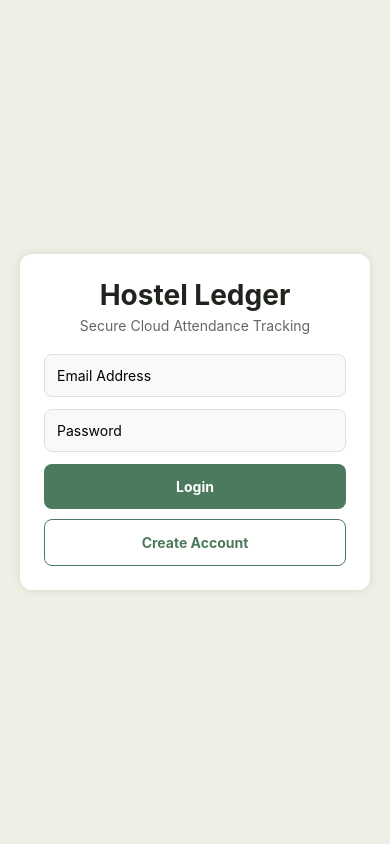
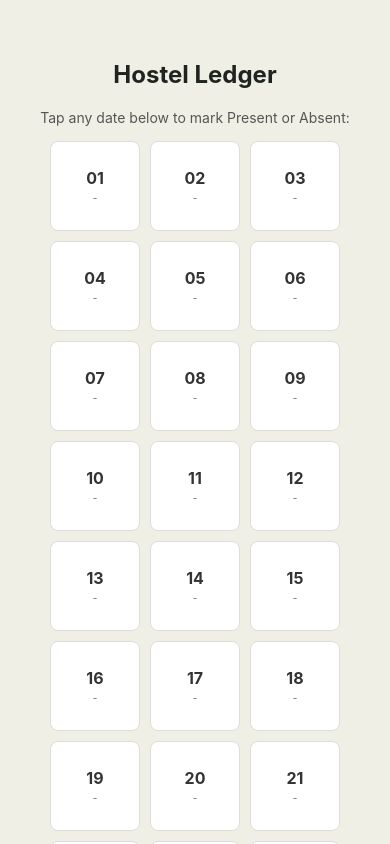
Before and after one commit to kartikT77/Hostel-ledger, a React Native app: screen / in a window 390 px wide. Built offline with nearby package versions, Linux system fonts and the light colour scheme; no server answers; the database is empty.

Commit message:
Refactor attendance fetching and remove auth UI

```diff
--- a/App.js
+++ b/App.js
@@ -3,34 +3,20 @@ import { StyleSheet, Text, View, TextInput, TouchableOpacity, Alert, ScrollView,
 import { supabase } from './supabase';
 
 export default function App() {
-  const [session, setSession] = useState(null);
-  const [email, setEmail] = useState('');
-  const [password, setPassword] = useState('');
-
-  // App States
   const [attendance, setAttendance] = useState({});
   const [modalVisible, setModalVisible] = useState(false);
   const [selectedDate, setSelectedDate] = useState('');
   const [note, setNote] = useState('');
 
-  // Track Auth State & Fetch Data securely
+  // Fetch all attendance records on load
   useEffect(() => {
-    supabase.auth.getSession().then(({ data: { session } }) => {
-      setSession(session);
-      if (session) fetchAttendance(session.user.id);
-    });
-
-    supabase.auth.onAuthStateChange((_event, session) => {
-      setSession(session);
-      if (session) fetchAttendance(session.user.id);
-    });
+    fetchAttendance();
   }, []);
 
-  const fetchAttendance = async (userId) => {
+  const fetchAttendance = async () => {
     const { data, error } = await supabase
       .from('attendance')
-      .select('*')
-      .eq('user_id', userId);
+      .select('*');
 
     if (error) {
       console.error(error.message);
@@ -43,28 +29,13 @@ export default function App() {
     }
   };
 
-  const handleLogin = async () => {
-    const { error } = await supabase.auth.signInWithPassword({ email, password });
-    if (error) Alert.alert('Login Failed', error.message);
-  };
-
-  const handleSignUp = async () => {
-    const { error } = await supabase.auth.signUp({ email, password });
-    if (error) {
-      Alert.alert('Sign Up Failed', error.message);
-    } else {
-      Alert.alert('Success!', 'Account created. You can now log in.');
-    }
-  };
-
   const saveStatus = async (status) => {
-    if (!session) return;
-    const userId = session.user.id;
     const dateKey = selectedDate;
 
+    // Save using date_key as the unique identifier
     const { error } = await supabase
       .from('attendance')
-      .upsert({ user_id: userId, date_key: dateKey, status, note }, { onConflict: ['user_id', 'date_key'] });
+      .upsert({ date_key: dateKey, status, note }, { onConflict: 'date_key' });
 
     if (error) {
       Alert.alert('Error saving', error.message);
@@ -74,38 +45,12 @@ export default function App() {
     }
   };
 
-  // If user is logged out, show Login/Signup Screen
-  if (!session) {
-    return (
-      <View style={styles.authContainer}>
-        <View style={styles.card}>
-          <Text style={styles.headerTitle}>Hostel Ledger</Text>
-          <Text style={styles.subtitle}>Secure Cloud Attendance Tracking</Text>
-
-          <TextInput placeholder="Email Address" value={email} onChangeText={setEmail} style={styles.input} autoCapitalize="none" />
-          <TextInput placeholder="Password" value={password} onChangeText={setPassword} style={styles.input} secureTextEntry />
-
-          <TouchableOpacity style={styles.primaryBtn} onPress={handleLogin}>
-            <Text style={styles.btnText}>Login</Text>
-          </TouchableOpacity>
-          <TouchableOpacity style={styles.secondaryBtn} onPress={handleSignUp}>
-            <Text style={styles.secondaryBtnText}>Create Account</Text>
-          </TouchableOpacity>
-        </View>
-      </View>
-    );
-  }
-
-  // Generate Current Month Days for Demo Grid
   const daysInMonth = Array.from({ length: 30 }, (_, i) => `2026-09-${String(i + 1).padStart(2, '0')}`);
 
   return (
     <ScrollView contentContainerStyle={styles.container}>
       <View style={styles.topBar}>
-        <Text style={styles.title}>My Hostel Ledger</Text>
-        <TouchableOpacity style={styles.logoutBtn} onPress={() => supabase.auth.signOut()}>
-          <Text style={styles.logoutText}>Log Out</Text>
-        </TouchableOpacity>
+        <Text style={styles.title}>Hostel Ledger</Text>
       </View>
 
       <Text style={styles.instructions}>Tap any date below to mark Present or Absent:</Text>
@@ -118,7 +63,15 @@ export default function App() {
           if (record?.status === 'Absent') bgStyle = styles.cellAbsent;
 
           return (
-            <TouchableOpacity key={date} style={[styles.cell, bgStyle]} onPress={() => { setSelectedDate(date); setNote(record?.note || ''); setModalVisible(true); }}>
+            <TouchableOpacity
+              key={date}
+              style={[styles.cell, bgStyle]}
+              onPress={() => {
+                setSelectedDate(date);
+                setNote(record?.note || '');
+                setModalVisible(true);
+              }}
+            >
               <Text style={styles.cellText}>{date.split('-')[2]}</Text>
               <Text style={styles.cellStatus}>{record ? record.status : '-'}</Text>
             </TouchableOpacity>
@@ -126,20 +79,24 @@ export default function App() {
         })}
       </View>
 
-      {/* Modal to Mark Attendance */}
       <Modal visible={modalVisible} transparent animationType="slide">
         <View style={styles.modalOverlay}>
           <View style={styles.modalContent}>
             <Text style={styles.modalTitle}>Manage Date: {selectedDate}</Text>
 
-            <TextInput placeholder="Add an optional note (e.g. left early)" value={note} onChangeText={setNote} style={styles.input} />
+            <TextInput
+              placeholder="Add an optional note"
+              value={note}
+              onChangeText={setNote}
+              style={styles.input}
+            />
 
             <View style={styles.modalButtons}>
               <TouchableOpacity style={[styles.actionBtn, { backgroundColor: '#4C7A5E' }]} onPress={() => saveStatus('Present')}>
-                <Text style={styles.btnText}>Mark Present</Text>
+                <Text style={styles.btnText}>Present</Text>
               </TouchableOpacity>
               <TouchableOpacity style={[styles.actionBtn, { backgroundColor: '#B4483A' }]} onPress={() => saveStatus('Absent')}>
-                <Text style={styles.btnText}>Mark Absent</Text>
+                <Text style={styles.btnText}>Absent</Text>
               </TouchableOpacity>
             </View>
 
@@ -154,20 +111,9 @@ export default function App() {
 }
 
 const styles = StyleSheet.create({
-  authContainer: { flex: 1, justifyContent: 'center', alignItems: 'center', backgroundColor: '#F0EFE6', padding: 20 },
-  card: { width: '100%', maxWidth: 400, backgroundColor: '#fff', padding: 24, borderRadius: 12, shadowColor: '#000', shadowOpacity: 0.1, shadowRadius: 10, elevation: 5 },
-  headerTitle: { fontSize: 28, fontWeight: 'bold', color: '#20241F', textAlign: 'center', marginBottom: 5 },
-  subtitle: { fontSize: 14, color: '#666', textAlign: 'center', marginBottom: 20 },
-  input: { backgroundColor: '#F9F9F9', padding: 12, borderRadius: 8, marginBottom: 12, borderWidth: 1, borderColor: '#E0E0E0' },
-  primaryBtn: { backgroundColor: '#4C7A5E', padding: 14, borderRadius: 8, alignItems: 'center', marginBottom: 10 },
-  secondaryBtn: { backgroundColor: 'transparent', padding: 14, borderRadius: 8, alignItems: 'center', borderWidth: 1, borderColor: '#4C7A5E' },
-  secondaryBtnText: { color: '#4C7A5E', fontWeight: 'bold' },
-  btnText: { color: '#fff', fontWeight: 'bold' },
   container: { padding: 20, backgroundColor: '#F0EFE6', minHeight: '100%', alignItems: 'center' },
-  topBar: { width: '100%', maxWidth: 600, flexDirection: 'row', justifyContent: 'space-between', alignItems: 'center', marginTop: 40, marginBottom: 20 },
-  title: { fontSize: 22, fontWeight: 'bold', color: '#20241F' },
-  logoutBtn: { backgroundColor: '#B4483A', paddingVertical: 8, paddingHorizontal: 14, borderRadius: 6 },
-  logoutText: { color: '#fff', fontSize: 12, fontWeight: 'bold' },
+  topBar: { width: '100%', maxWidth: 600, alignItems: 'center', marginTop: 40, marginBottom: 20 },
+  title: { fontSize: 24, fontWeight: 'bold', color: '#20241F' },
   instructions: { color: '#555', marginBottom: 15 },
   grid: { width: '100%', maxWidth: 650, flexDirection: 'row', flexWrap: 'wrap', gap: 10, justifyContent: 'center' },
   cell: { width: 90, height: 90, borderRadius: 8, justifyContent: 'center', alignItems: 'center', padding: 5, borderWidth: 1, borderColor: '#DDD' },
@@ -179,7 +125,9 @@ const styles = StyleSheet.create({
   modalOverlay: { flex: 1, backgroundColor: 'rgba(0,0,0,0.5)', justifyContent: 'center', alignItems: 'center' },
   modalContent: { width: 320, backgroundColor: '#fff', padding: 20, borderRadius: 12 },
   modalTitle: { fontSize: 16, fontWeight: 'bold', marginBottom: 15, textAlign: 'center' },
+  input: { backgroundColor: '#F9F9F9', padding: 12, borderRadius: 8, marginBottom: 12, borderWidth: 1, borderColor: '#E0E0E0' },
   modalButtons: { flexDirection: 'row', gap: 10, marginTop: 10 },
   actionBtn: { flex: 1, padding: 12, borderRadius: 6, alignItems: 'center' },
+  btnText: { color: '#fff', fontWeight: 'bold' },
   cancelBtn: { marginTop: 12, alignItems: 'center', padding: 8 }
 });
```
